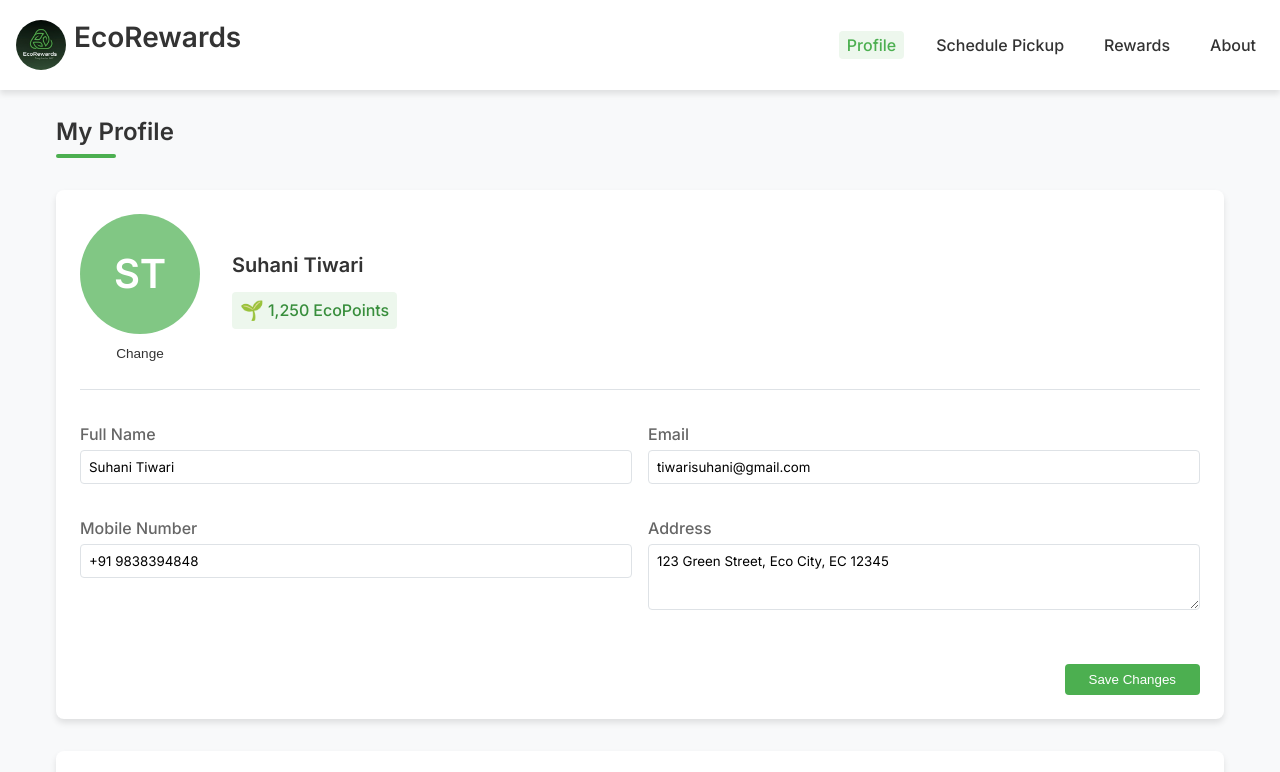
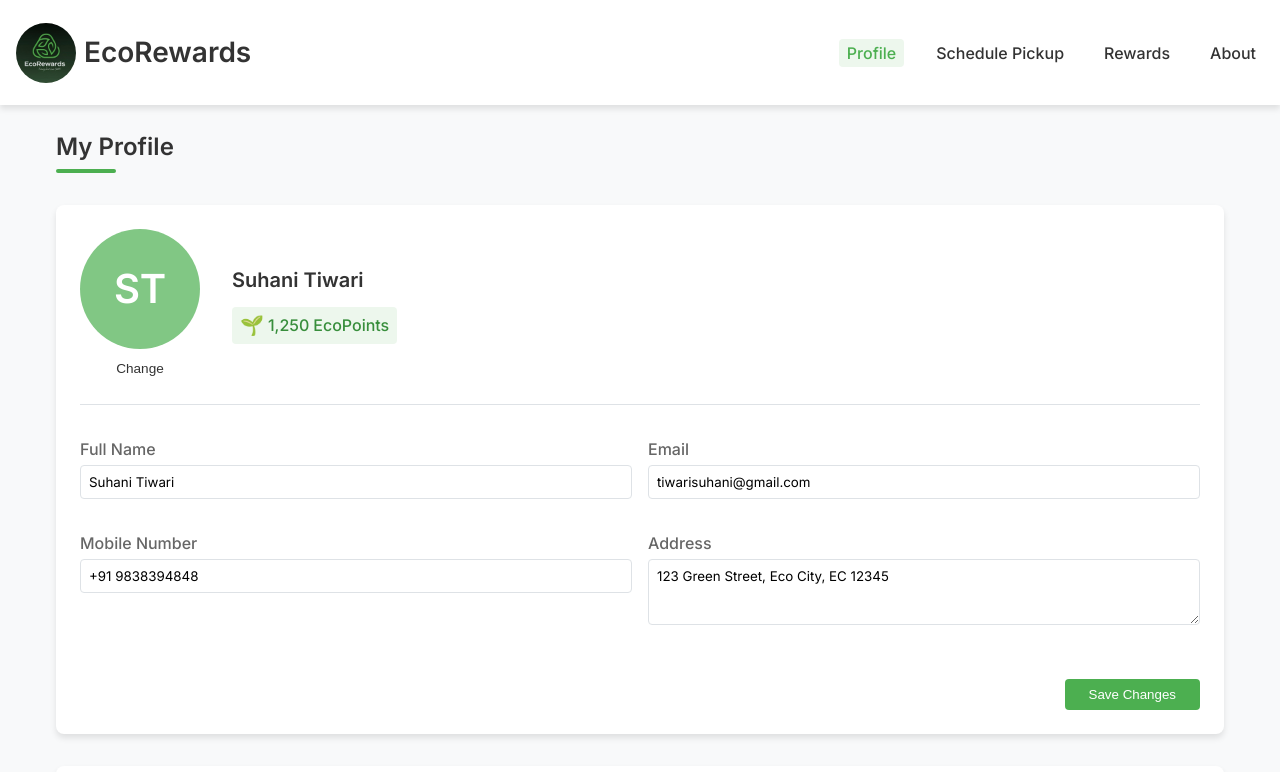
Before and after one commit to Shivanshu48/Turning-E-Waste-into-Rewards, a plain HTML site: page profilepage.html in a window 1280 px wide. Shown: the top 772 px of the page. Drawn offline with Linux system fonts and the light colour scheme.

Commit message:
logo text middle

```diff
--- a/profilepage.css
+++ b/profilepage.css
@@ -93,9 +93,13 @@ p {
   gap: var(--spacing-sm);
 }
 
+.logo h1{
+  margin-top: 15px;
+  text-align: center;
+}
 .logo-image {
-  width: 50px;
-  height: 50px;
+  width: 60px;
+  height: 60px;
   border-radius: 50%;
   object-fit: cover;
 }
```
